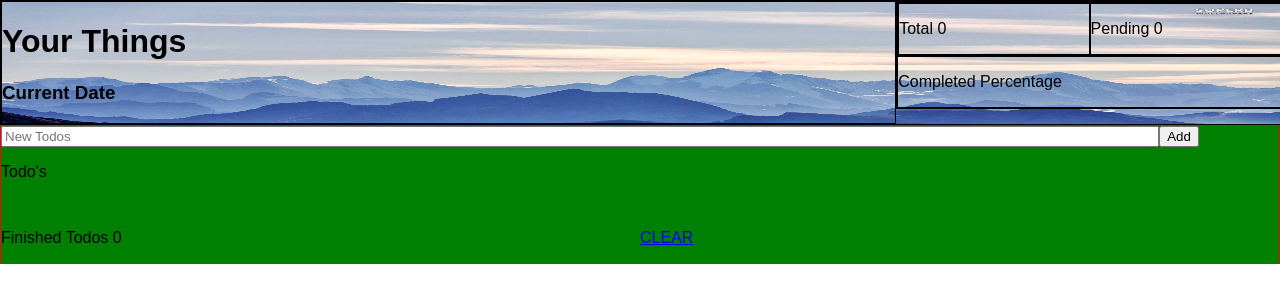
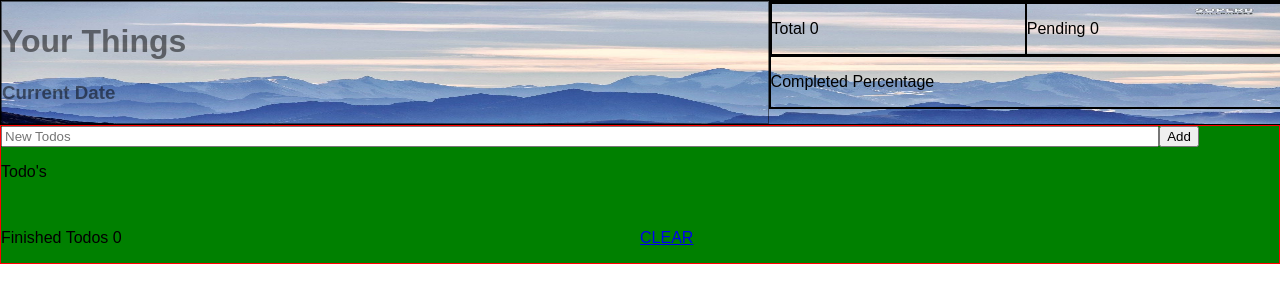
Before and after one commit to willsinn/react-todo-complete, a React (Create React App) app: page / in a window 1280 px wide. Shown: the top 302 px of the page. Built offline with nearby package versions, Linux system fonts and the light colour scheme.

Commit message:
resized header, adjusted opacity

```diff
--- a/src/App.css
+++ b/src/App.css
@@ -40,9 +40,10 @@ title container and container content styles
 */
 
 .title-date-container {
-  width: 70%;
+  width: 60%;
   height: 100%;
   border:1px solid black;
+  opacity: 0.5;
 
 }
 
@@ -56,11 +57,12 @@ progress container and container content styles
 */
 
 .progress-container {
-  width: 30%;
+  width: 40%;
   height: 100%;
   border:1px solid black;
   display: flex;
   flex-direction: column;
+  opacity: 1.0;
 
 }
 
@@ -69,6 +71,7 @@ progress container and container content styles
   border:1px solid black;
   margin: auto;
   display: flex;
+
 }
 
 .total-todos {
```
